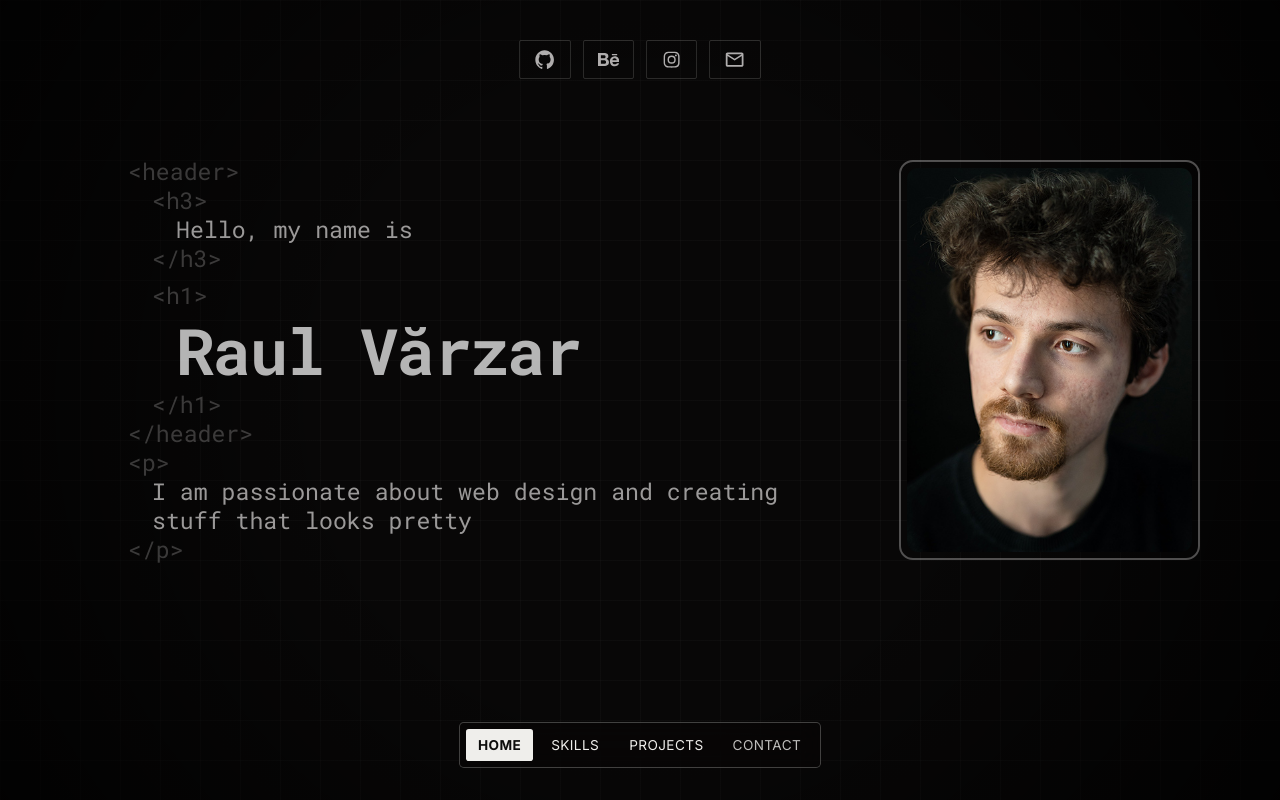
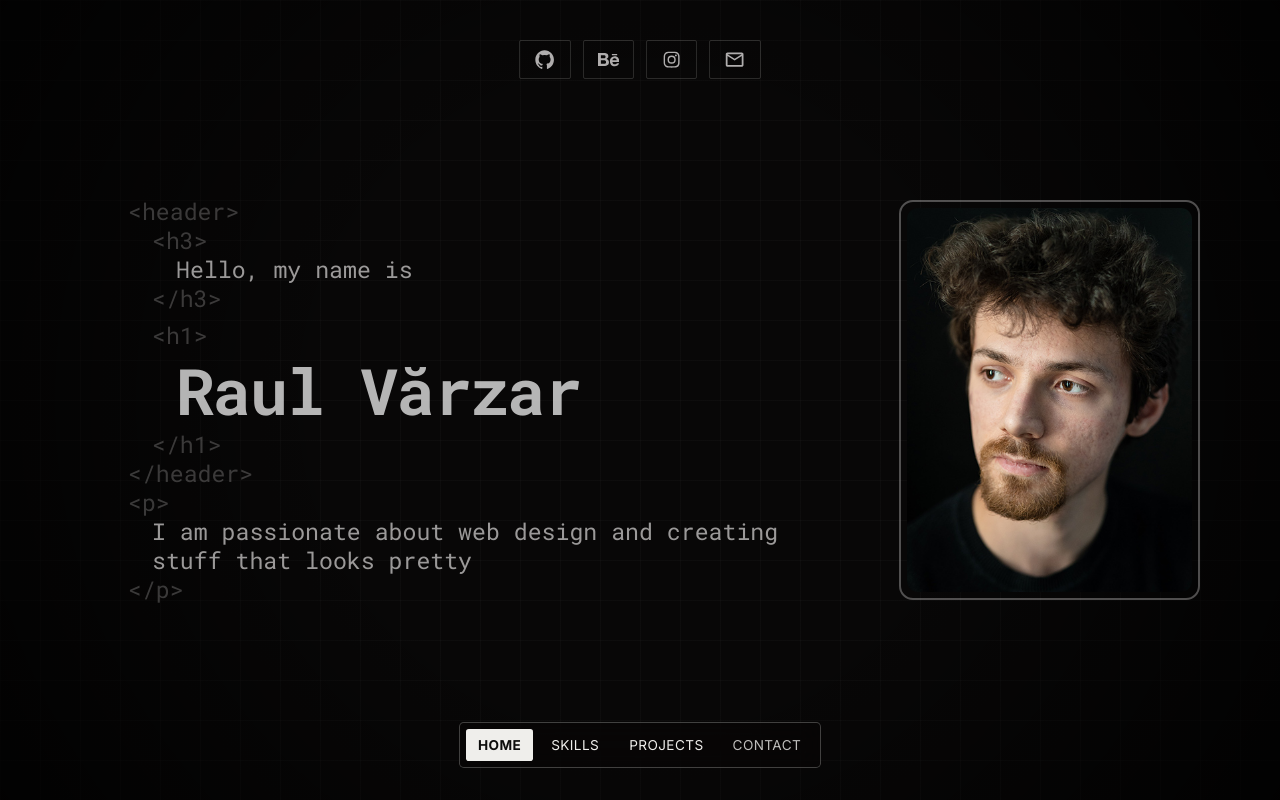
Before and after one commit to RaulVarzar/portfolio, a Next.js app: page / in a window 1280 px wide. Built offline with nearby package versions, Linux system fonts and the light colour scheme.

Commit message:
fixed_v2

```diff
--- a/app/PageTransitionContext.tsx
+++ b/app/PageTransitionContext.tsx
@@ -7,7 +7,7 @@ const PageTransitionContext = createContext(null);
 export function PageTransitionProvider({ children }) {
   const exits = useRef([]);
 
-  const registerExit = (fn: ExitFn) => {
+  const registerExit = (fn) => {
     exits.current.push(fn);
   };
 
--- a/components/Home/ContentWrapper.jsx
+++ b/components/Home/ContentWrapper.jsx
@@ -27,7 +27,7 @@ const ContentWrapper = ({ children, isOpen }) => {
               },
             }
       }
-      className="flex flex-col-reverse items-center justify-center h-full gap-4 px-2 pb-20 mx-auto sm:max-w-xl md:max-w-2xl lg:max-w-3xl xl:max-w-screen-3xl xl:px-20 sm:px-4 md:px-8 grow xl:flex-row "
+      className="flex flex-col-reverse items-center justify-center h-full gap-4 px-2 mx-auto my-24 sm:max-w-xl md:max-w-2xl lg:max-w-3xl xl:max-w-screen-3xl xl:px-20 sm:px-4 md:px-8 grow xl:flex-row "
     >
       {children}
     </motion.div>
```
